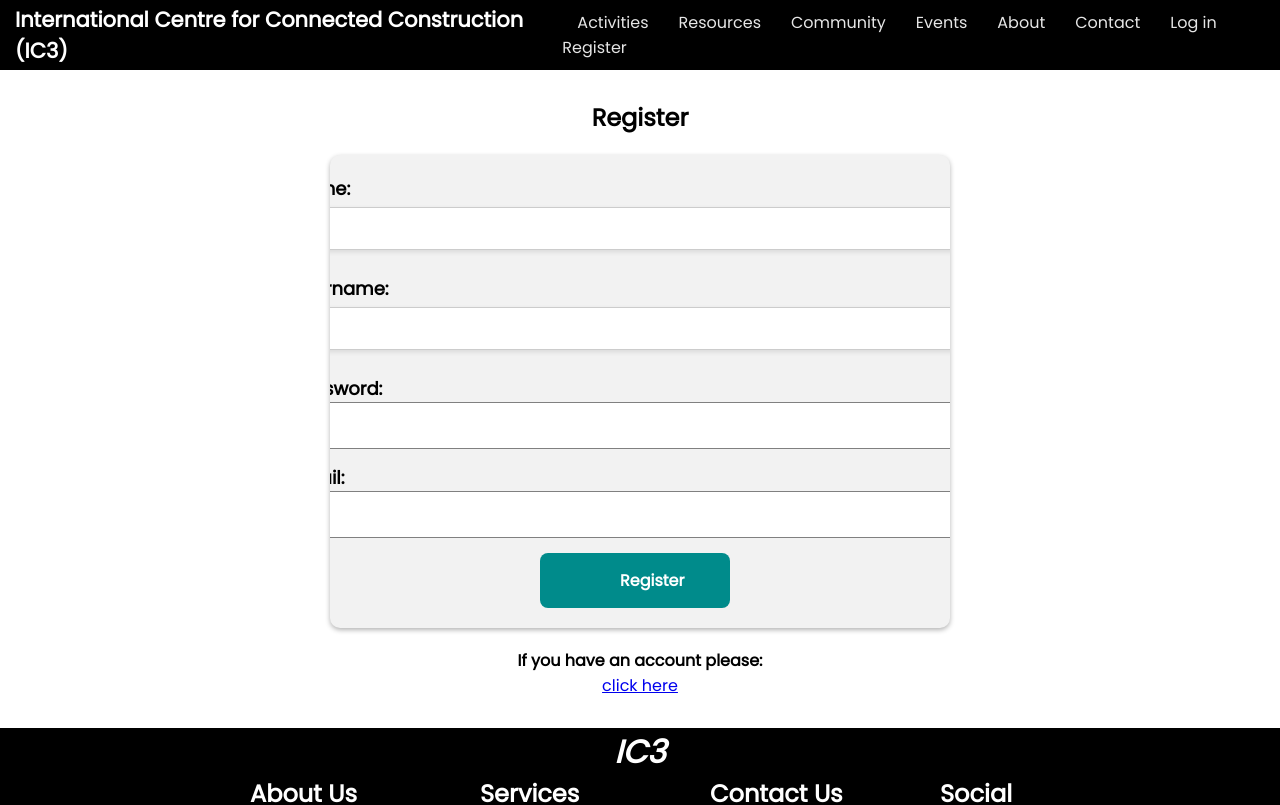
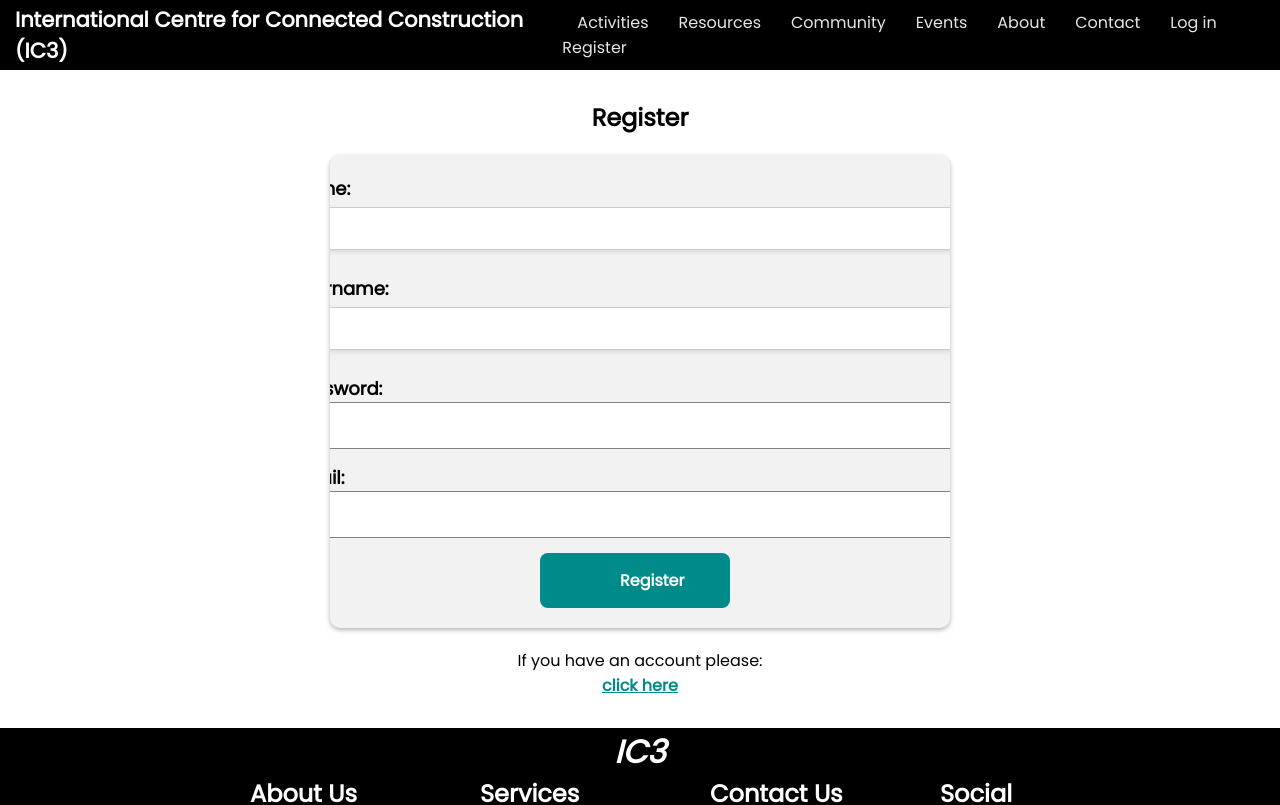
Before and after one commit to AntreasCh/Frontend, a React (Create React App) app: page /tppfront/register in a window 1280 px wide. Shown: the top 805 px of the page. Built offline with nearby package versions, Linux system fonts and the light colour scheme; no server answers.

Commit message:
Update RegisterPage.js

```diff
--- a/src/components/RegisterPage.js
+++ b/src/components/RegisterPage.js
@@ -65,8 +65,8 @@
         </label>
         <button type="submit"className="Reg-button">Register</button>
       </form>
-     <div className="text">If you have an account please:</div>
-       <Link to="/admin">
+     <div className="if-restriction">If you have an account please:</div>
+       <Link to="/admin" className="help-link">
        click here</Link>
     </div>
     </ParentPage>
```
